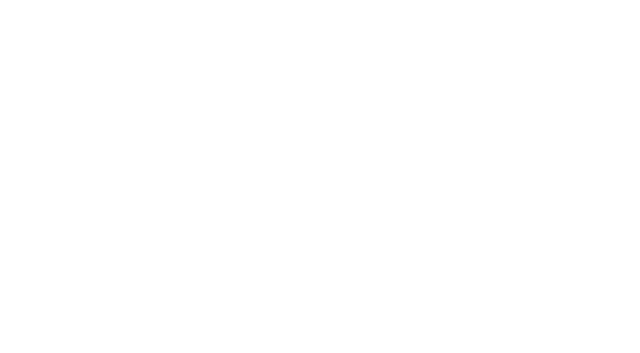
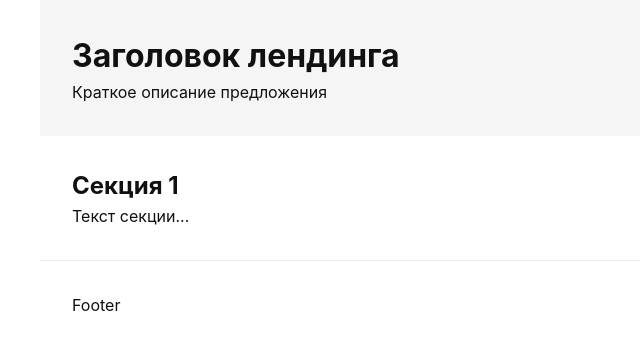
Before and after one commit to Tinkerbells/frontend-2026-advanced, a website: page step-1/index.html in a window 1280 px wide. Shown: the whole page, without its empty margins (0-640 px from the left). Drawn offline with Linux system fonts and the light colour scheme.

Commit message:
Добавлен темплейт код

```diff
--- a/step-1/index.html
+++ b/step-1/index.html
@@ -1,14 +1,31 @@
 <!DOCTYPE html>
 <html lang="ru">
+
 <head>
-    <meta charset="UTF-8">
-    <meta name="viewport" content="width=device-width, initial-scale=1.0">
-    <title>Landing</title>
-    <link rel="stylesheet" href="style.css">
+  <meta charset="UTF-8">
+  <meta name="viewport" content="width=device-width, initial-scale=1.0">
+  <title>Sneaker city</title>
+  <link rel="stylesheet" href="style.css">
 </head>
+
 <body>
+  <header class="header">
+    <h1>Заголовок лендинга</h1>
+    <p>Краткое описание предложения</p>
+  </header>
 
+  <main>
+    <section class="section">
+      <h2>Секция 1</h2>
+      <p>Текст секции...</p>
+    </section>
+  </main>
 
-    <script src="index.js"></script>
+  <footer class="footer">
+    <p>Footer</p>
+  </footer>
+
+  <script src="index.js"></script>
 </body>
+
 </html>
--- a/step-1/style.css
+++ b/step-1/style.css
@@ -10,3 +10,17 @@ body {
     color: #111;
     background-color: #fff;
 }
+
+.header, .section, .footer {
+    padding: 2rem;
+    max-width: 1200px;
+    margin: 0 auto;
+}
+
+.header {
+    background: #f5f5f5;
+}
+
+.section {
+    border-bottom: 1px solid #eee;
+}
```
